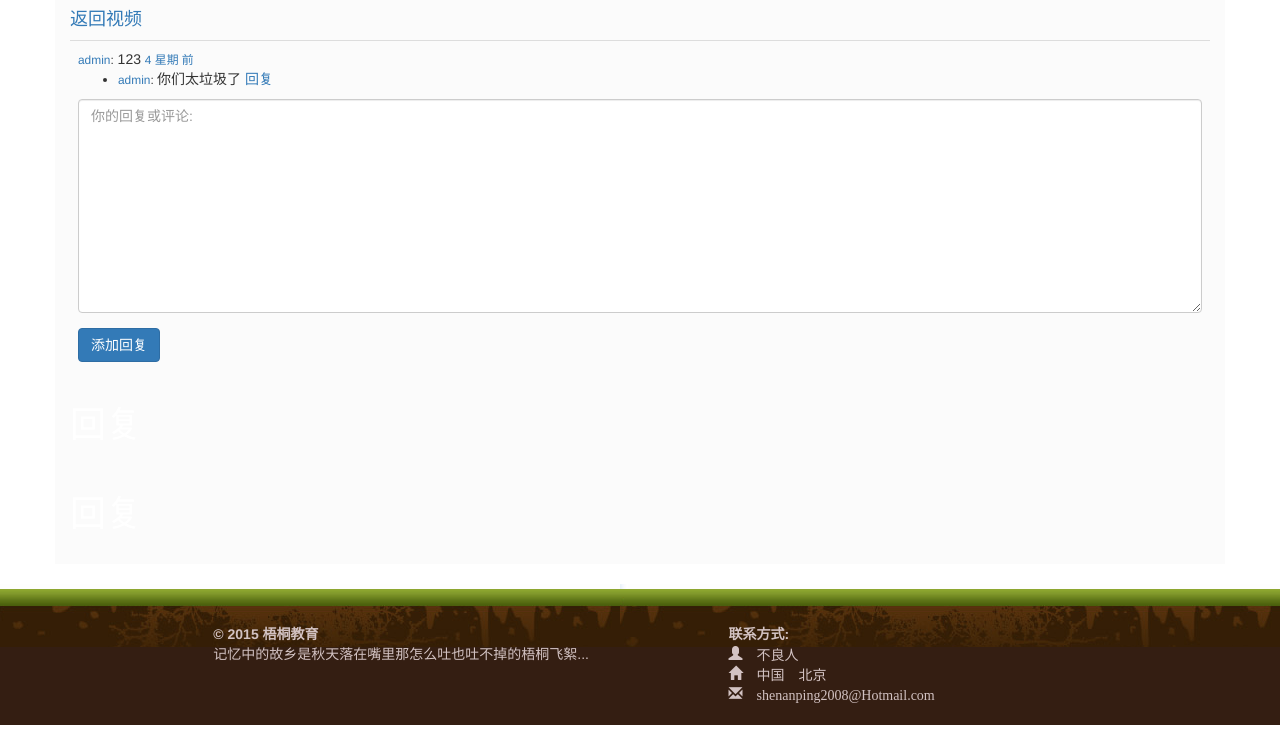
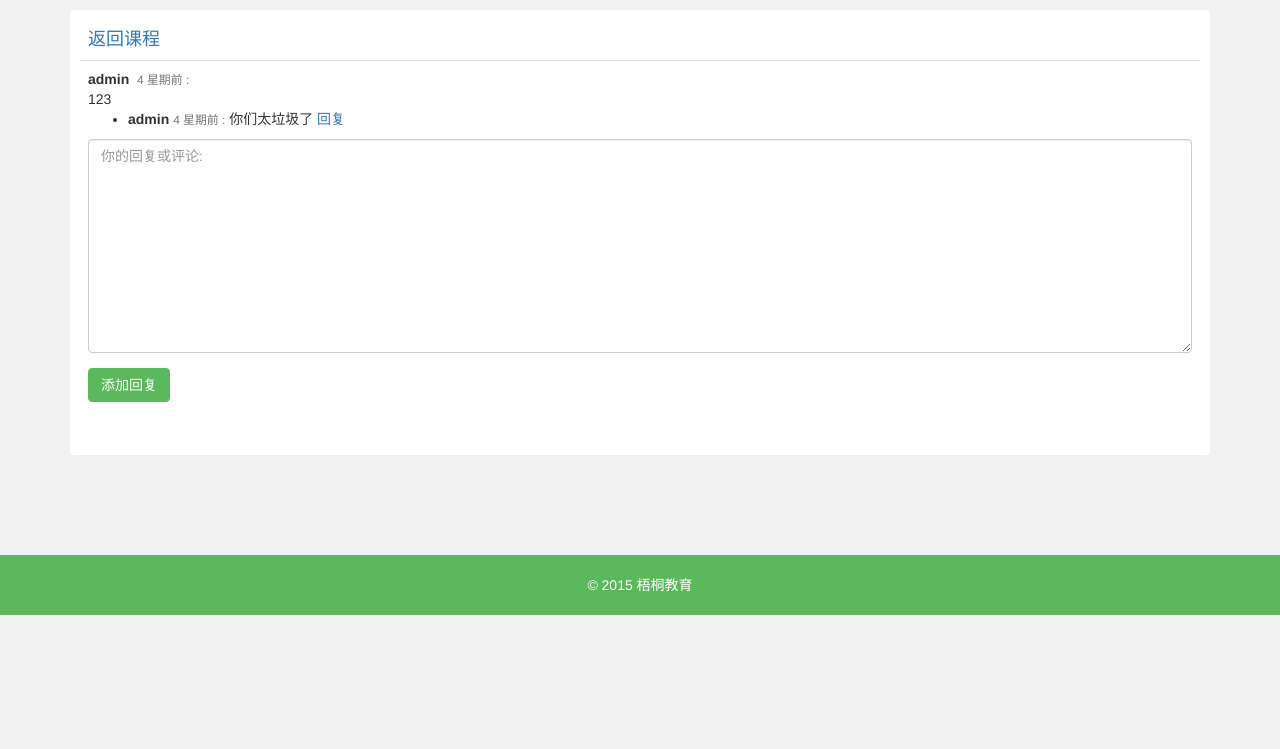
Before and after one commit to kij8323/mysite_server_version, a Django app: page /comment/149 in a window 1280 px wide. Shown: the part 51-800 px from the top of the page. Run offline with Django 3.2, Linux system fonts and the light colour scheme; data comes from the database, SQL or seed files in the repository; parts of the project's set-up code (start-up, migrations or seed data) failed here and were passed over; some libraries are stand-ins or nearby versions.

Commit message:
code changed

```diff
--- a/src/accounts/templatetags/time_chinese.py
+++ b/src/accounts/templatetags/time_chinese.py
@@ -35,3 +35,7 @@ def time_chinese_hour(value):
 @register.filter
 def time_chinese_hours(value):
     return value.replace('hours', u'小时');
+
+@register.filter
+def timeblank(value):
+    return value.replace(' ', '');
--- a/src/accounts/views.py
+++ b/src/accounts/views.py
@@ -79,4 +79,5 @@ def auth_register(request):
 		"title": title,
 		"submit_btn": submit_btn
 		}
+	#return HttpResponseRedirect("/")
 	return render(request, "accounts/account_login_register.html", context)
--- a/src/templates/accounts/account_register_succeed.html
+++ b/src/templates/accounts/account_register_succeed.html
@@ -1,4 +1,4 @@
-{% extends "base.html" %}
+{% extends "base_1.html" %}
 
 <style>
 {% block style %}
@@ -9,9 +9,10 @@
 </style>
 
 {% block content %}
+<div class='row' style='text-align:center;'>
 <h1>
 恭喜注册成功!请<a href='{% url "login" %}'>登录</a>
 </h1>
-
+</div>
 
 {% endblock %}
--- a/src/templates/base_1.html
+++ b/src/templates/base_1.html
@@ -31,9 +31,6 @@
 }
   .asteriskField {
     display: none;
-}
-  .return {
-    color:  white;
 }
 
 .footer {
--- a/src/templates/base_2.html
+++ b/src/templates/base_2.html
@@ -31,9 +31,6 @@
 }
   .asteriskField {
     display: none;
-}
-  .return {
-    color:  white;
 }
 
 .footer {
--- a/src/templates/comments/comment_thread.html
+++ b/src/templates/comments/comment_thread.html
@@ -1,4 +1,4 @@
-{% extends "base.html" %}
+{% extends "base_2.html" %}
 {% load time_chinese %}
 {% load crispy_forms_tags %}
 
@@ -7,6 +7,23 @@
 {% block style %}
 .reply_comment {
 	display: none;
+}
+
+.commentthread {
+	background-color: #fff;
+	margin-top: 10px;
+	margin-bottom: 100px;
+	padding-top: 10px;
+    padding-right: 10px;
+    padding-bottom: 10px;
+    padding-left: 10px;
+    border-radius: 4px;
+}
+
+.btn-primary {
+	color: #fff;
+	background-color: #5cb85c;
+	border-color: #5cb85c;
 }
 {% endblock %}
 </style>
@@ -23,21 +40,28 @@ $('.reply_btn').click(function(e){
 </script>
 
 
+
 {% block content %}
-<a href="{{ comment.get_origin }}"><h4>返回视频</h4></a>
+<div class='commentthread'>
+<a href="{{ comment.get_origin }}"><h4 style="margin-left: 8px;">返回课程</h4></a>
 <table class='table'>
-<tr><td><small><font color="#337ab7">{{ comment.user }}</font>:</small>
+<tr><td><strong>{{ comment.user }}&nbsp;</strong>
+
+<small style='color: #757575;'> {{ comment.timestamp|timesince|time_chinese_weeks|time_chinese_week|time_chinese_minus|time_chinese_minu|time_chinese_days|time_chinese_day|time_chinese_hours|time_chinese_hour|timeblank }}前 :</small><br>
 {{ comment.get_comment }}
-<font color="#337ab7"><small> {{ comment.timestamp|timesince|time_chinese_weeks|time_chinese_week|time_chinese_minus|time_chinese_minu|time_chinese_days|time_chinese_day|time_chinese_hours|time_chinese_hour }} 前 </small></font>
 				{% if not comment.is_child %}
 				<ul>
 				{% for child in comment.get_children %}
-				<!--如果评论是回应某个子评论的，那么显示被评论的子评论的用户名-->
+				<!--回复子评论-->
 				{% if  child.get_reponse  %}
-				<font color="#337ab7"><li><small> {{ child.user }} </font>回复  <font color="#337ab7">{{ child.get_reponse }}</font>: </small>
-				<!--反之直接显示子评论即可-->
+				<li><strong>{{ child.user }} </strong>
+				<small style='color: #757575;'>回复</small>
+				<strong>{{ child.get_reponse }}</strong>
+				<small style='color: #757575;'> {{ child.timestamp|timesince|time_chinese_weeks|time_chinese_week|time_chinese_minus|time_chinese_minu|time_chinese_days|time_chinese_day|time_chinese_hours|time_chinese_hour|timeblank }}前 :</small>
+				<!--回复楼主-->
 				{% else %}
-				<li><small> <font color="#337ab7">{{ child.user }}</font>: </small>
+				<li><strong>{{ child.user }}</strong>
+				<small style='color: #757575;'> {{ child.timestamp|timesince|time_chinese_weeks|time_chinese_week|time_chinese_minus|time_chinese_minu|time_chinese_days|time_chinese_day|time_chinese_hours|time_chinese_hour|timeblank }}前 :</small>
 				{% endif %}
 				{{ child.get_comment }}
 
@@ -70,9 +94,5 @@ $('.reply_btn').click(function(e){
 
 </table>
 
-<div class='return'>
-<h1>回复</h1></br>
-<h1>回复</h1></br>
 </div>
-
 {% endblock %}
```
Also changed, not shown: src/accounts/forms.py (+1 -17 lines), src/comments/models.py (+7 -0 lines), src/templates/accounts/account_login_register.html (+2 -8 lines), src/templates/accounts/home_logged_in.html (+13 -6 lines), src/templates/videos/video_detail.html (+14 -8 lines), 5 other files.
